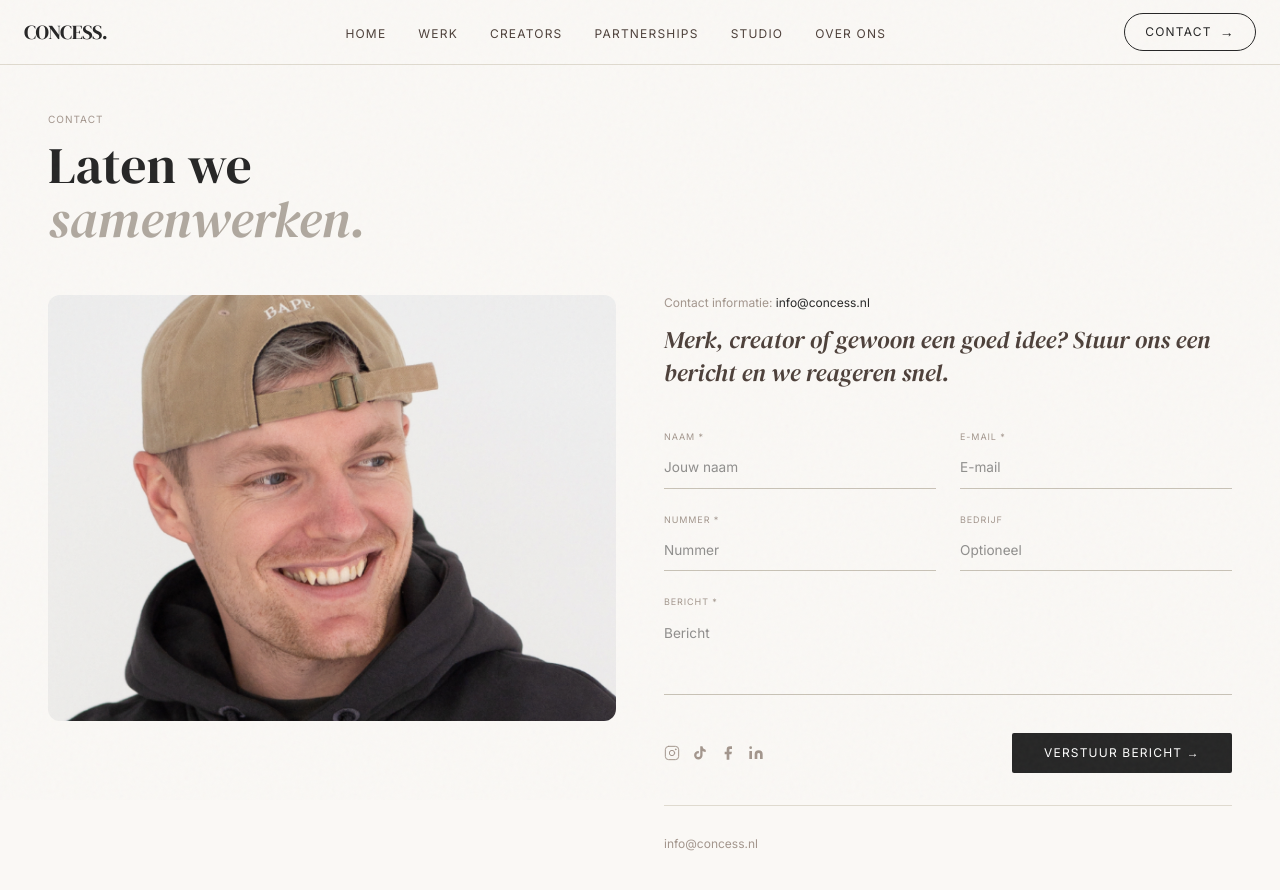
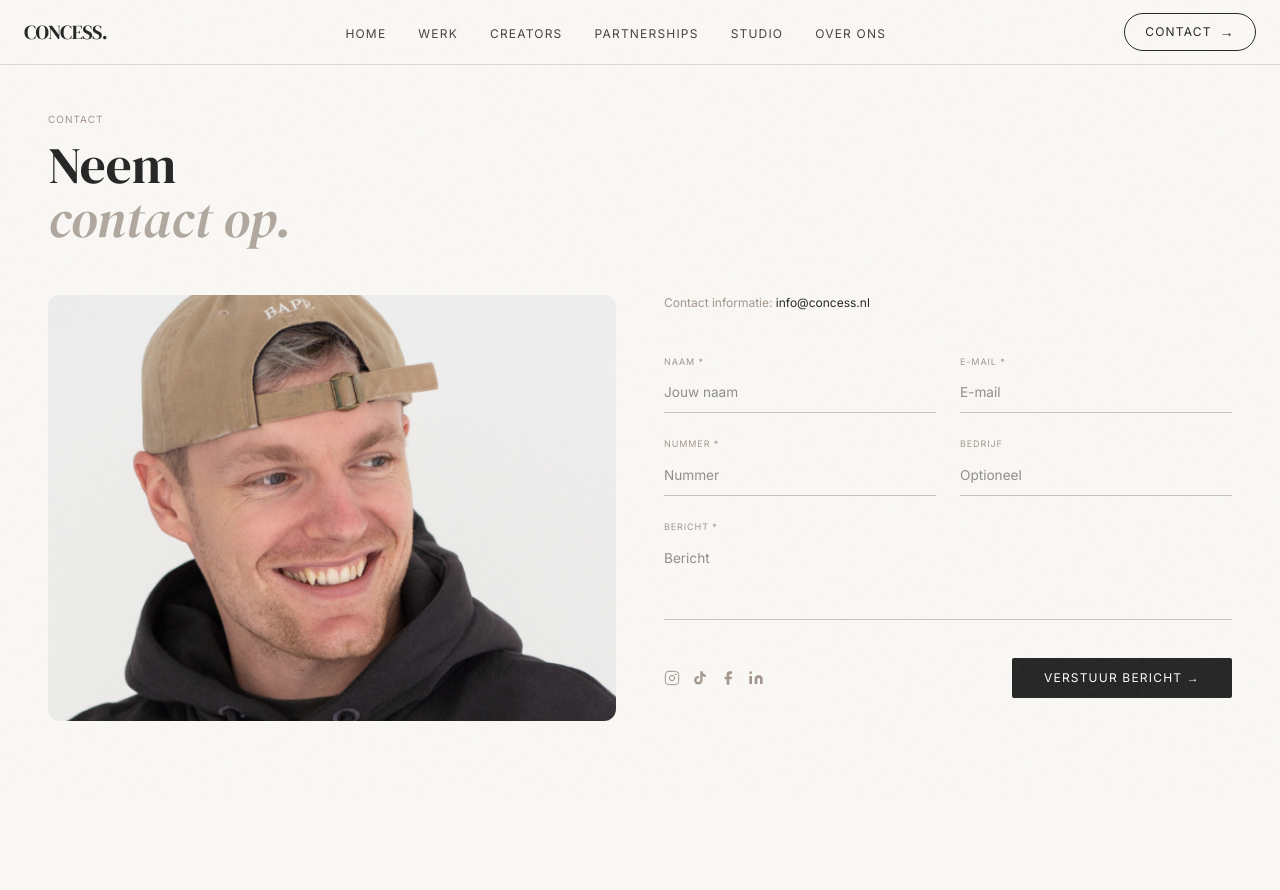
Before and after one commit to xmandysmit-tech/concess-website, a Next.js app: page /contact in a window 1280 px wide. Shown: the top 890 px of the page. Built offline with nearby package versions, Linux system fonts and the light colour scheme; a web font is replaced by a local one.

Commit message:
Contact page: update title, remove tagline and duplicate email

```diff
--- a/app/contact/page.tsx
+++ b/app/contact/page.tsx
@@ -91,7 +91,7 @@ export default function ContactPage() {
         <div className="mb-12">
           <span className="text-[10px] tracking-widest uppercase text-taupe-500 block mb-3" style={{ fontFamily: "var(--font-sans)" }}>Contact</span>
           <h1 style={{ fontFamily: "'DM Serif Display', Georgia, serif", fontSize: "clamp(2.2rem, 4vw, 3.5rem)", lineHeight: "1.05", color: "var(--color-dark-900)" }}>
-            Laten we<br /><span className="italic text-taupe-400">samenwerken.</span>
+            Neem<br /><span className="italic text-taupe-400">contact op.</span>
           </h1>
         </div>
 
@@ -111,13 +111,10 @@ export default function ContactPage() {
           {/* Right — info + form */}
           <div className="flex flex-col justify-between h-full" style={{ minHeight: "500px" }}>
 
-            {/* Tagline + email */}
+            {/* Email */}
             <div className="mb-10">
-              <p className="text-taupe-500 text-xs mb-3" style={{ fontFamily: "var(--font-sans)" }}>
+              <p className="text-taupe-500 text-xs mb-1" style={{ fontFamily: "var(--font-sans)" }}>
                 Contact informatie: <a href="mailto:info@concess.nl" className="text-dark-900 hover:text-taupe-600 transition-colors">info@concess.nl</a>
-              </p>
-              <p style={{ fontFamily: "'DM Serif Display', Georgia, serif", fontSize: "clamp(1.1rem, 2vw, 1.5rem)", lineHeight: "1.4", color: "var(--color-dark-800)" }} className="italic">
-                Merk, creator of gewoon een goed idee? Stuur ons een bericht en we reageren snel.
               </p>
             </div>
 
@@ -178,10 +175,6 @@ export default function ContactPage() {
               </form>
             )}
 
-            {/* Email */}
-            <div className="mt-8 pt-6" style={{ borderTop: "1px solid var(--color-linen-300)" }}>
-              <a href="mailto:info@concess.nl" className="text-taupe-500 hover:text-dark-900 text-xs transition-colors" style={{ fontFamily: "var(--font-sans)" }}>info@concess.nl</a>
-            </div>
           </div>
         </div>
       </div>
```
